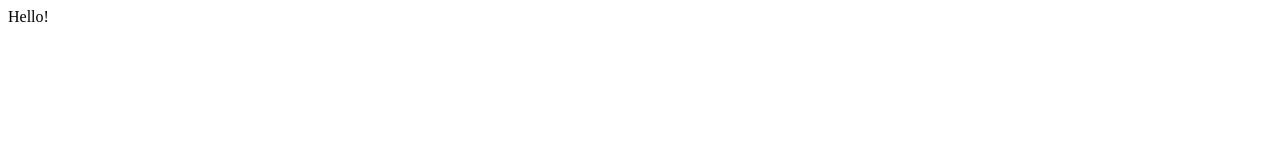
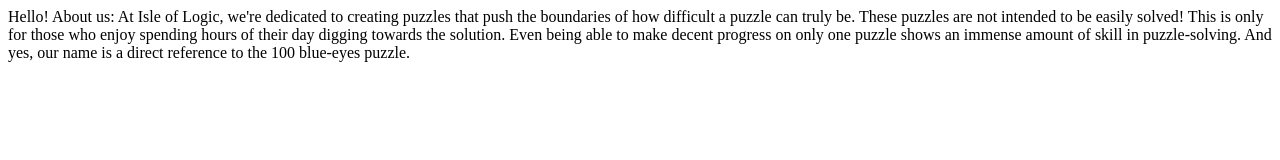
Before and after one commit to IsleofLogic/isleoflogic.github.io, a plain HTML site: page index.html in a window 1280 px wide. Drawn offline with Linux system fonts and the light colour scheme.

Commit message:
Update index.html

```diff
--- a/index.html
+++ b/index.html
@@ -7,5 +7,9 @@
 </head>
 <body>
   Hello!
+About us: At Isle of Logic, we're dedicated to creating puzzles that push the boundaries of how difficult a puzzle can truly be.
+These puzzles are not intended to be easily solved! This is only for those who enjoy spending hours of their day digging towards the solution.
+    Even being able to make decent progress on only one puzzle shows an immense amount of skill in puzzle-solving.
+     And yes, our name is a direct reference to the 100 blue-eyes puzzle.
 </body>
 </html>
```
